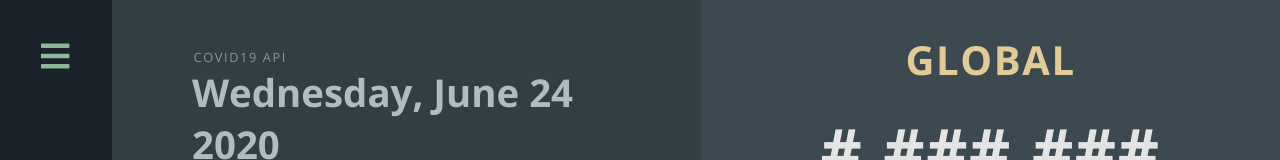
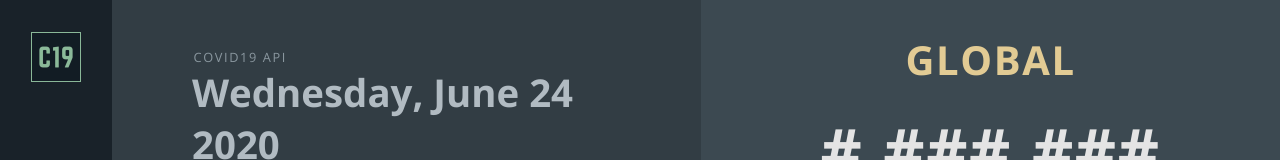
Before and after one commit to Shaz-Momin/C19-Dashboard, a website: page index.html in a window 1280 px wide. Shown: the top 160 px of the page. Drawn offline with nearby package versions, Linux system fonts and the light colour scheme; no server answers.

Commit message:
Added C19 Logo on the navbar

```diff
--- a/css/nav.css
+++ b/css/nav.css
@@ -94,6 +94,12 @@ svg:hover + .link-text {
   margin-bottom: auto;
 }
 
+.LOGO {
+  height: 3rem;
+  width: 3rem;
+  border: solid 1px var(--text-primary);
+}
+
 @media all and (max-width: 1250px) {
   :root {
     --base-font-size: 14px;
--- a/index.html
+++ b/index.html
@@ -27,7 +27,8 @@
    <nav class="navbar">
       <ul class="navbar-nav">
          <li class="nav-item">
-            <svg
+            <img src="Assets/C19_192x192.png" alt="C19" class="LOGO">
+            <!--<svg
                   xmlns:dc="http://purl.org/dc/elements/1.1/"
                   xmlns:cc="http://creativecommons.org/ns#"
                   xmlns:rdf="http://www.w3.org/1999/02/22-rdf-syntax-ns#"
@@ -61,7 +62,7 @@
                      style="fill:currentColor"
                      id="path2"
                      d="m 16,72 h 416 c 8.837,0 16,-7.163 16,-16 V 16 C 448,7.163 440.837,0 432,0 H 16 C 7.163,0 0,7.163 0,16 v 40 c 0,8.837 7.163,16 16,16 z m 0,160 h 416 c 8.837,0 16,-7.163 16,-16 v -40 c 0,-8.837 -7.163,-16 -16,-16 H 16 c -8.837,0 -16,7.163 -16,16 v 40 c 0,8.837 7.163,16 16,16 z m 0,160 h 416 c 8.837,0 16,-7.163 16,-16 v -40 c 0,-8.837 -7.163,-16 -16,-16 H 16 c -8.837,0 -16,7.163 -16,16 v 40 c 0,8.837 7.163,16 16,16 z" />
-            </svg>
+            </svg>-->
             <span class="link-text">LOGO</span>
          </li>
 
```
